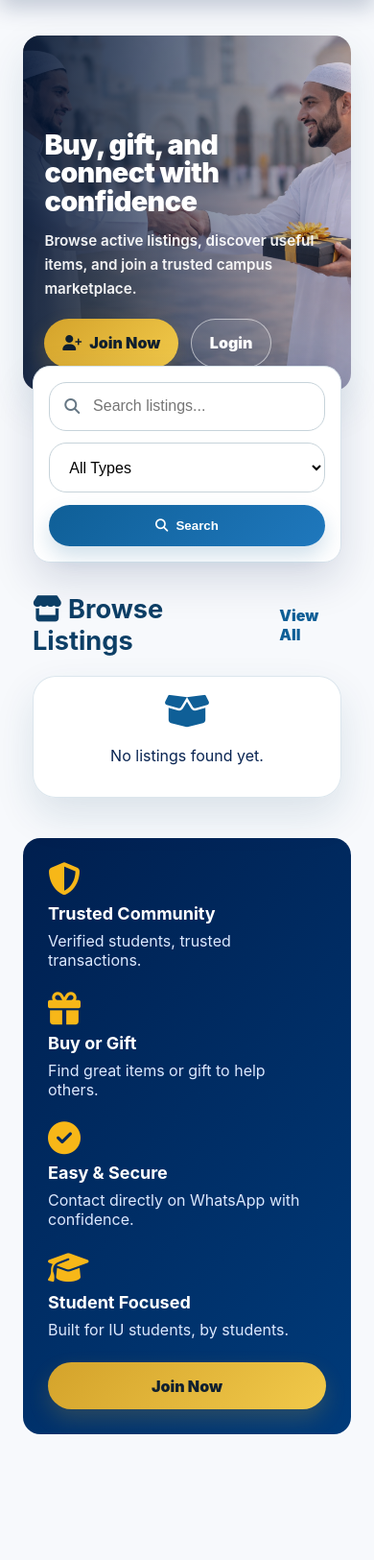
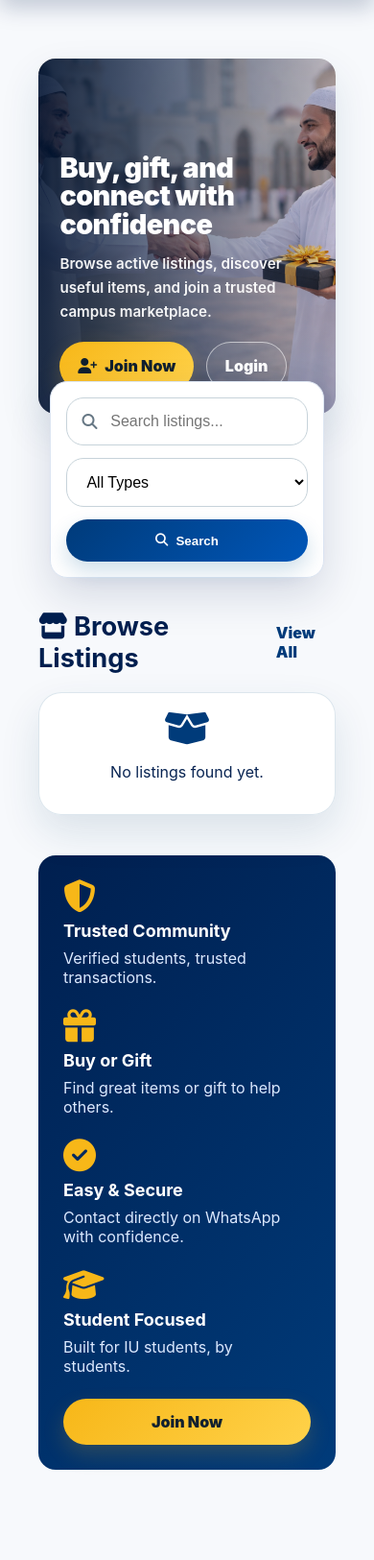
Before and after one commit to AbdulBasit-TechBro/iu-marketplace, a Flask app: page / in a window 390 px wide. Shown: the part 70-1695 px from the top of the page at 96% size. Run offline with Flask 3, Linux system fonts and the light colour scheme; parts of the project's set-up code (start-up, migrations or seed data) failed here and were passed over.

Commit message:
UI redesign: navbar, listings, admin dashboard with icons

```diff
--- a/static/css/style.css
+++ b/static/css/style.css
@@ -1734,3 +1734,186 @@
 .icon-btn.danger:hover {
     background: rgba(231, 76, 60, 0.12);
 }
+/* =========================================================
+   FINAL UI FIX: CENTER CONTENT, CONSISTENT COLORS, NORMAL CARDS
+========================================================= */
+
+:root {
+    --primary: #003b7a;
+    --primary-2: #0056b8;
+    --secondary: #001f4f;
+    --navy: #001f4f;
+    --accent: #f7b718;
+    --accent-light: #ffd24a;
+    --border: #dce5f2;
+}
+
+/* Center all main page content */
+.page-body,
+.home-page {
+    max-width: 1280px;
+    margin: 0 auto;
+    padding-left: 28px;
+    padding-right: 28px;
+}
+
+/* Hero should be wider but still centered */
+.hero-banner,
+.hero-section {
+    max-width: 1120px;
+    margin: 24px auto 0;
+    border-radius: 18px;
+}
+
+/* Search bar centered under hero */
+.search-panel {
+    max-width: 940px;
+    width: 78%;
+    margin: -34px auto 34px;
+}
+
+/* Listings section centered */
+.listings-section {
+    max-width: 1120px;
+    margin: 0 auto;
+    padding: 0;
+}
+
+/* Fix listing cards width and stop stretching */
+.listing-grid {
+    display: grid;
+    grid-template-columns: repeat(4, minmax(0, 1fr));
+    gap: 18px;
+    align-items: stretch;
+}
+
+/* Better card shape */
+.listing-card-horizontal {
+    display: grid;
+    grid-template-columns: 44% 56%;
+    min-height: 245px;
+    max-height: 245px;
+}
+
+/* IMPORTANT: image area must not enlarge */
+.horizontal-image-wrap {
+    height: 245px;
+    min-height: 245px;
+    max-height: 245px;
+    overflow: hidden;
+}
+
+/* Image scales down/crops nicely */
+.card-image,
+.horizontal-image-wrap .card-image {
+    width: 100%;
+    height: 100%;
+    object-fit: cover;
+}
+
+/* Keep text compact */
+.horizontal-card-content {
+    padding: 14px;
+    gap: 8px;
+    overflow: hidden;
+}
+
+.horizontal-card-content h3 {
+    font-size: 15px;
+    line-height: 1.25;
+}
+
+.horizontal-card-content p {
+    font-size: 13px;
+    line-height: 1.45;
+    max-height: 74px;
+    overflow: hidden;
+}
+
+.listing-price {
+    font-size: 15px;
+}
+
+/* Make View Item button smaller and clean */
+.action-pill,
+.view-btn {
+    min-width: 92px;
+    padding: 9px 14px;
+    font-size: 13px;
+}
+
+/* Consistent blue buttons */
+.btn-primary,
+.search-btn,
+.action-pill,
+.view-btn,
+.badge-buy {
+    background: linear-gradient(135deg, #003b7a, #0056b8) !important;
+    color: white !important;
+}
+
+/* Consistent navbar blue */
+.site-header,
+.dashboard-card-header,
+.feature-footer {
+    background: linear-gradient(135deg, #001f4f, #003b7a) !important;
+}
+
+/* Consistent yellow */
+.btn-gold,
+.btn-yellow,
+.nav-join,
+.join-now-footer,
+.badge-gift {
+    background: linear-gradient(135deg, #f7b718, #ffd24a) !important;
+    color: #10202f !important;
+}
+
+/* Prevent very long titles/descriptions from destroying layout */
+.card-content h3,
+.horizontal-card-content h3,
+.horizontal-card-content p {
+    word-break: break-word;
+}
+
+/* Tablet */
+@media (max-width: 1200px) {
+    .listing-grid {
+        grid-template-columns: repeat(2, minmax(0, 1fr));
+    }
+}
+
+/* Mobile */
+@media (max-width: 768px) {
+    .page-body,
+    .home-page {
+        padding-left: 16px;
+        padding-right: 16px;
+    }
+
+    .hero-banner,
+    .hero-section,
+    .listings-section {
+        max-width: 100%;
+    }
+
+    .search-panel {
+        width: 92%;
+    }
+
+    .listing-grid {
+        grid-template-columns: 1fr;
+    }
+
+    .listing-card-horizontal {
+        grid-template-columns: 130px 1fr;
+        min-height: 210px;
+        max-height: 210px;
+    }
+
+    .horizontal-image-wrap {
+        height: 210px;
+        min-height: 210px;
+        max-height: 210px;
+    }
+}
```
